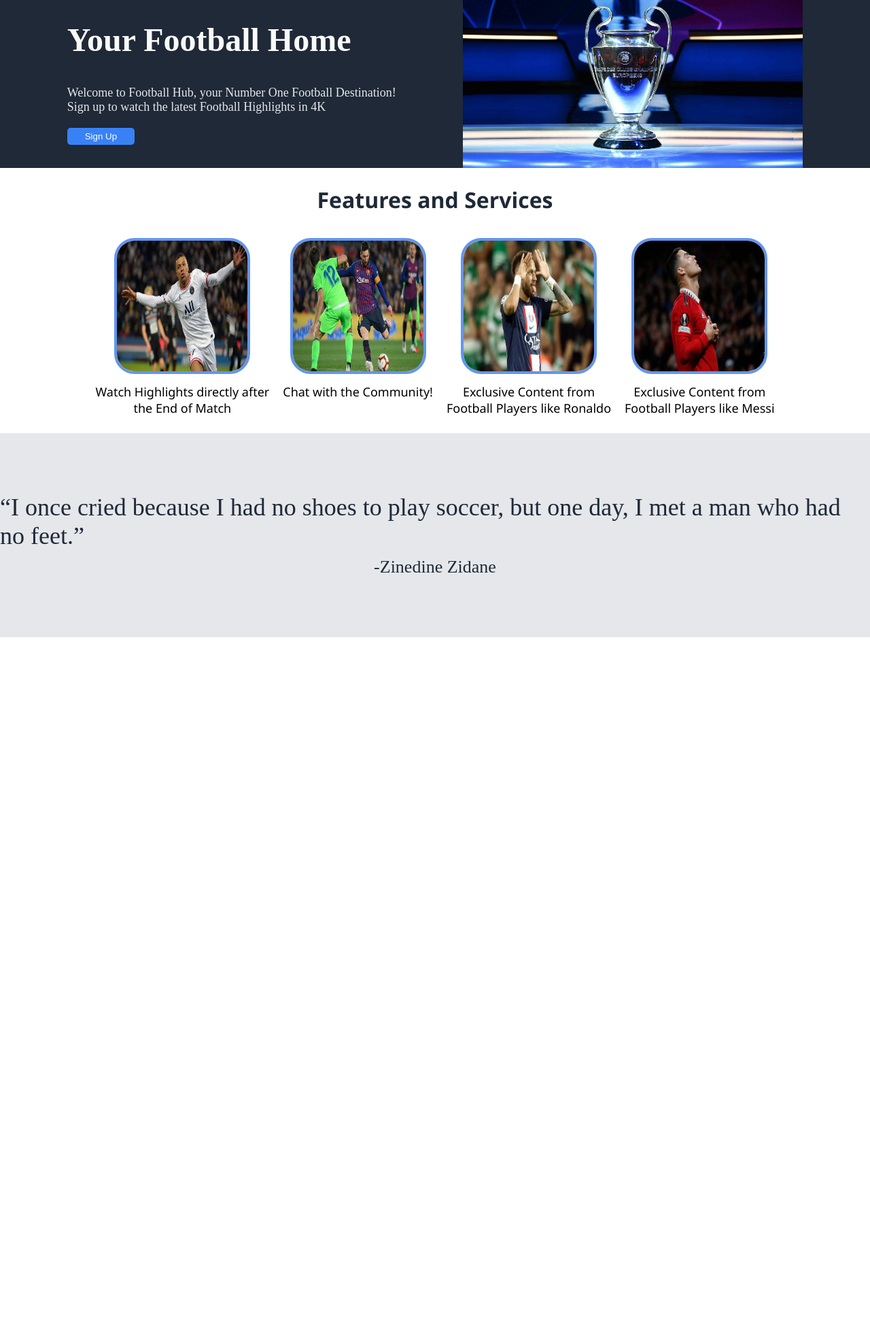
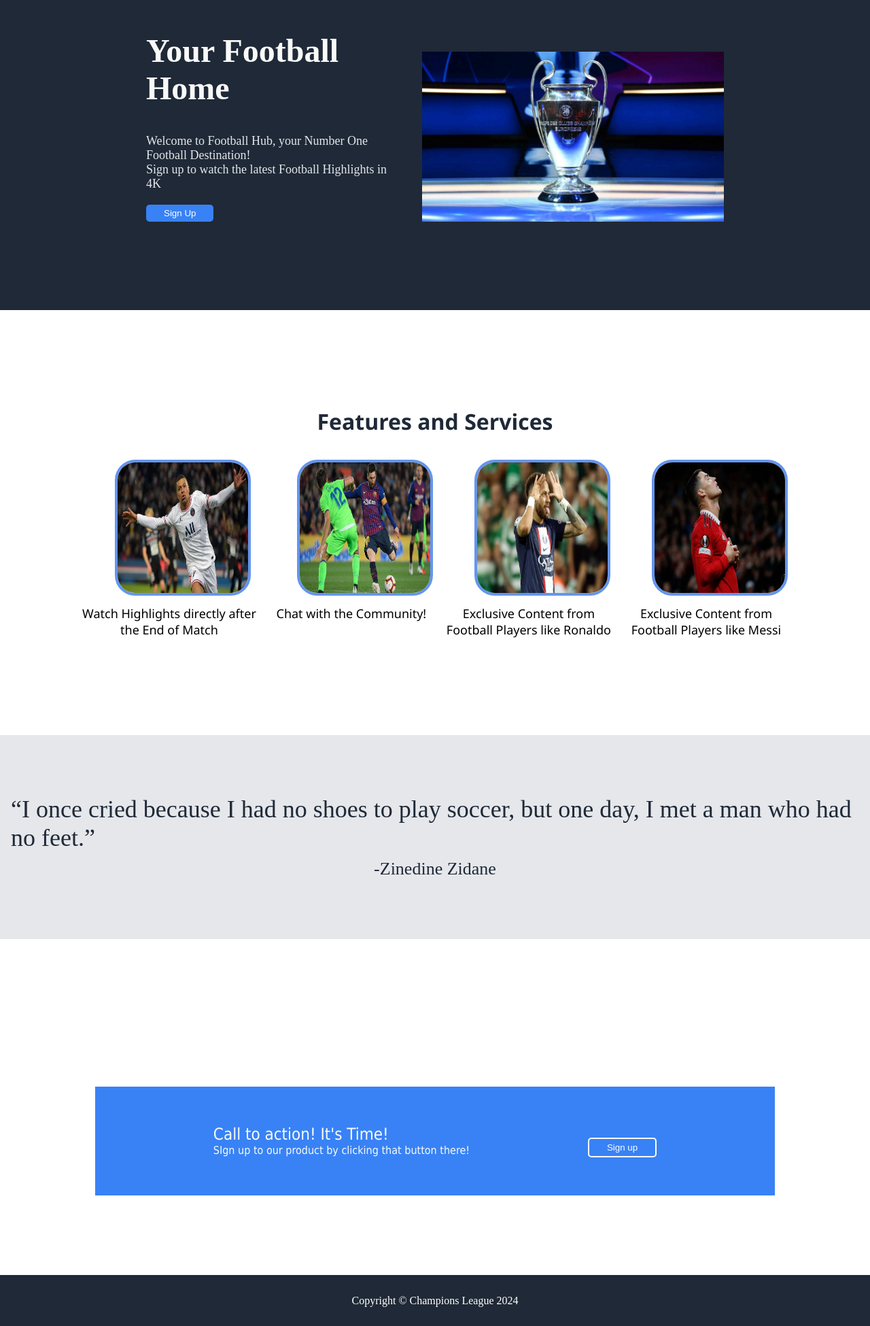
Before and after one commit to ayoub63/odin-landingpage, a plain HTML site: page index.html in a window 1280 px wide. Shown: the part 50-2000 px from the top of the page at 68% size. Before the commit the page ends 1000 px from the top, so only its background shows below. Drawn offline with Linux system fonts and the light colour scheme.

Commit message:
WebPage complete

```diff
--- a/index.html
+++ b/index.html
@@ -2,13 +2,15 @@
 <html lang="en">
   <head>
     <title>Football Hub</title>
-    <link rel="stylesheet" href="style.css">
-    <meta charset="UTF-8">
-    <meta name="viewport" content="width=device-width, initial-scale=1.0">
+    <link rel="stylesheet" href="style.css" />
+    <meta charset="UTF-8" />
+    <meta name="viewport" content="width=device-width, initial-scale=1.0" />
     <title>Document</title>
   </head>
-<body><div class="header">
-        <div class = "top">Football Hub</div>
+  <body>
+    <div class="upper-up">
+      <div class="header">
+        <div class="top">Football Hub</div>
         <ul>
           <li>About</li>
           <li>Settings</li>
@@ -17,37 +19,69 @@
       </div>
       <div class="upper">
         <div class="text-content">
-    <div class = big-text> Your Football Home</div>
-    <div class = small-text > Welcome to Football Hub, your Number One Football Destination! <br> Sign up to watch the latest Football Highlights in 4K</div>
-    <button class="upper-button"> Sign Up</button>
+          <div class="big-text">Your Football Home</div>
+          <div class="small-text">
+            Welcome to Football Hub, your Number One Football Destination!
+            <br />
+            Sign up to watch the latest Football Highlights in 4K
           </div>
-    <img src="images/cl-trophy.jpg" alt="Cl - Trophy">
+          <button class="upper-button">Sign Up</button>
         </div>
-    <div class = "middle">
-        <div class = mid-header> Features and Services </div>
+        <img src="images/cl-trophy.jpg" alt="Cl - Trophy" />
+      </div>
+    </div>
+    <div class="middle">
+      <div class="mid-header">Features and Services</div>
       <div class="images-text">
         <div class="image-container">
-                <img src="images/mbappe.jpeg" alt="Mbappe">
-                <div class="text">Watch Highlights directly after <br> the End of Match</div>
+          <img src="images/mbappe.jpeg" alt="Mbappe" />
+          <div class="text">
+            Watch Highlights directly after <br />
+            the End of Match
+          </div>
         </div>
         <div class="image-container">
-                <img src="images/messi.jpeg" alt="Messi">
+          <img src="images/messi.jpeg" alt="Messi" />
           <div class="text">Chat with the Community!</div>
         </div>
         <div class="image-container">
-                <img src="images/neymar.jpeg" alt="Neymar">
-                <div class="text">Exclusive Content from <br> Football Players like Ronaldo</div>
+          <img src="images/neymar.jpeg" alt="Neymar" />
+          <div class="text">
+            Exclusive Content from <br />
+            Football Players like Ronaldo
+          </div>
         </div>
         <div class="image-container">
-                <img src="images/ronaldo.jpeg" alt="Ronaldo">
-                <div class="text">Exclusive Content from  <br> Football Players like Messi</div>
+          <img src="images/ronaldo.jpeg" alt="Ronaldo" />
+          <div class="text">
+            Exclusive Content from <br />
+            Football Players like Messi
+          </div>
         </div>
       </div>
     </div>
     <div class="inspo">
-        <div class = "text">“I once cried because I had no shoes to play soccer, but one day, I met a man who had no feet.”</div>
+      <div class="text">
+        “I once cried because I had no shoes to play soccer, but one day, I met
+        a man who had no feet.”
+      </div>
       <div class="author">-Zinedine Zidane</div>
     </div>
-
+    <div class="control">
+      <div class="cont">
+        <div class="down">
+          <div class="text-co">
+            <div class="up-text">Call to action! It's Time!</div>
+            <div class="down-text">
+              SIgn up to our product by clicking that button there!
+            </div>
+          </div>
+          <button class="button-down">Sign up</button>
+        </div>
+      </div>
+    </div>
+    <footer>
+      <div class="last">Copyright © Champions League 2024</div>
+    </footer>
   </body>
 </html>
--- a/style.css
+++ b/style.css
@@ -6,33 +6,43 @@
 body {
   display: flex;
   flex-direction: column;
-    min-height: 1000px;
+  justify-content: space-between;
+  min-height: 2000px;
 }
 
 .upper {
-    background-color: #1F2937;
-
   display: flex;
-    align-items: center;
-    justify-content: space-evenly;
+  align-items: flex-end;
+  justify-content: center;
+  padding: 10px 15px;
+  margin-top: -170px;
 }
 
 .header {
-    background-color: #1F2937;
+  background-color: #1f2937;
   display: flex;
   justify-content: space-between;
   align-items: center;
-    padding: 10px 15px; /* Added padding for space around content */
+  padding: 10px 15px;
 }
-
 .top {
-    color: #F9FAF8;
+  color: #f9faf8;
   font-size: 24px;
 }
-
+.upper-up {
+  background-color: #1f2937;
+  padding-left: 200px;
+  padding-right: 200px;
+  padding-bottom: 120px;
+}
+.upper-up .upper {
+  display: flex;
+  justify-content: space-between;
+  margin-top: 40px;
+}
 li {
   text-decoration: none;
-    color: #E5E7EB;
+  color: #e5e7eb;
   font-size: 18px;
 }
 
@@ -45,18 +55,19 @@ ul {
 img {
   height: 250px;
   width: 500px;
-    order: 3;
+
+  margin-left: 40px;
 }
 
 .big-text {
   font-size: 48px;
   font-weight: 900;
-    color: #F9FAF8;
+  color: #f9faf8;
   margin-bottom: 40px;
 }
 
 .small-text {
-    color: #E5E7EB;
+  color: #e5e7eb;
   font-size: 18px;
   margin-top: 20px;
 }
@@ -66,7 +77,7 @@ img {
   color: white;
   padding: 5px 26px;
   border-radius: 5px;
-    background-color: #3882F6;
+  background-color: #3882f6;
   margin-top: 20px;
 }
 
@@ -74,14 +85,11 @@ img {
   margin-top: 25px;
   margin-bottom: 25px;
   font-size: 32px;
-    color: #1F2937;
+  color: #1f2937;
   text-align: center;
   font-weight: 900;
-    font-family: 'Segoe UI', Tahoma, Geneva, Verdana, sans-serif;
+  font-family: "Segoe UI", Tahoma, Geneva, Verdana, sans-serif;
 }
-
-
-
 
 .images-text {
   display: flex;
@@ -104,11 +112,11 @@ img {
 .image-container .text {
   font-size: 18px;
   margin-top: 10px;
-    font-family: 'Segoe UI', Tahoma, Geneva, Verdana, sans-serif;
+  font-family: "Segoe UI", Tahoma, Geneva, Verdana, sans-serif;
 }
 
 .inspo {
-    background-color: #E5E7EB;
+  background-color: #e5e7eb;
   height: 300px;
   display: flex;
   flex-direction: column;
@@ -119,13 +127,71 @@ img {
 .inspo .text {
   font-size: 36px;
   font-family: light italic;
-    color: #1F2937;
+  color: #1f2937;
   padding-right: 8px;
+  padding-left: 16px;
   margin-bottom: 10px;
 }
 .inspo .author {
   font-size: 26px;
   font-family: light italic;
-    color: #1F2937;
+  color: #1f2937;
+}
 
+.down {
+  background-color: #3882f6;
+  height: 20vh;
+  display: flex;
+  width: 1000px;
+  margin-top: 100px;
+  justify-content: space-evenly;
+  align-items: center;
 }
+
+.down .up-text {
+  font-size: 24px;
+}
+
+.down .down-text,
+.up-text {
+  color: #f9faf8;
+  font-family: Tahoma;
+}
+
+.button-down {
+  border: 2px solid white;
+  color: white;
+  padding: 5px 26px;
+  border-radius: 5px;
+  background-color: #3882f6;
+  margin-top: 20px;
+}
+
+.text-co {
+  display: flex;
+  flex-direction: column;
+}
+
+.cont {
+  display: flex;
+  justify-content: center;
+  align-items: center;
+}
+
+footer {
+  display: flex;
+  background-color: #1f2937;
+  justify-content: center;
+  align-items: center;
+  height: 75px;
+}
+
+footer .last {
+  color: white;
+}
+
+.control {
+  display: flex;
+  justify-content: center;
+  align-items: center;
+}
```
Lines whose indentation alone changed are shown as unchanged.
